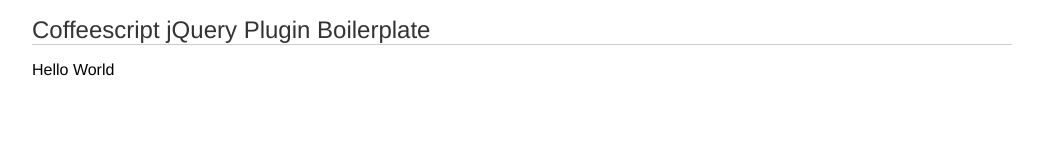
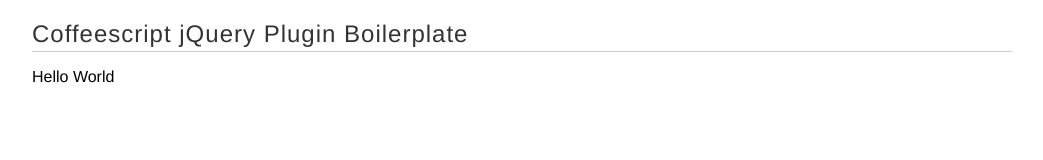
Before and after one commit to miniJs/miniBoilerplate, a plain HTML site: page index.html in a window 1280 px wide. Shown: the whole page, without its empty margins (118-1161 px from the left). Drawn offline with nearby package versions, Linux system fonts and the light colour scheme.

Commit message:
css improvements

```diff
--- a/css/site.css
+++ b/css/site.css
@@ -5,7 +5,9 @@
 h1 {
     color: #333;
     font-size: 24px;
+    line-height: 35px;
     font-weight: 100;
+    letter-spacing: 1px;
     border-bottom: 1px solid #CCC;
 }
 
```
